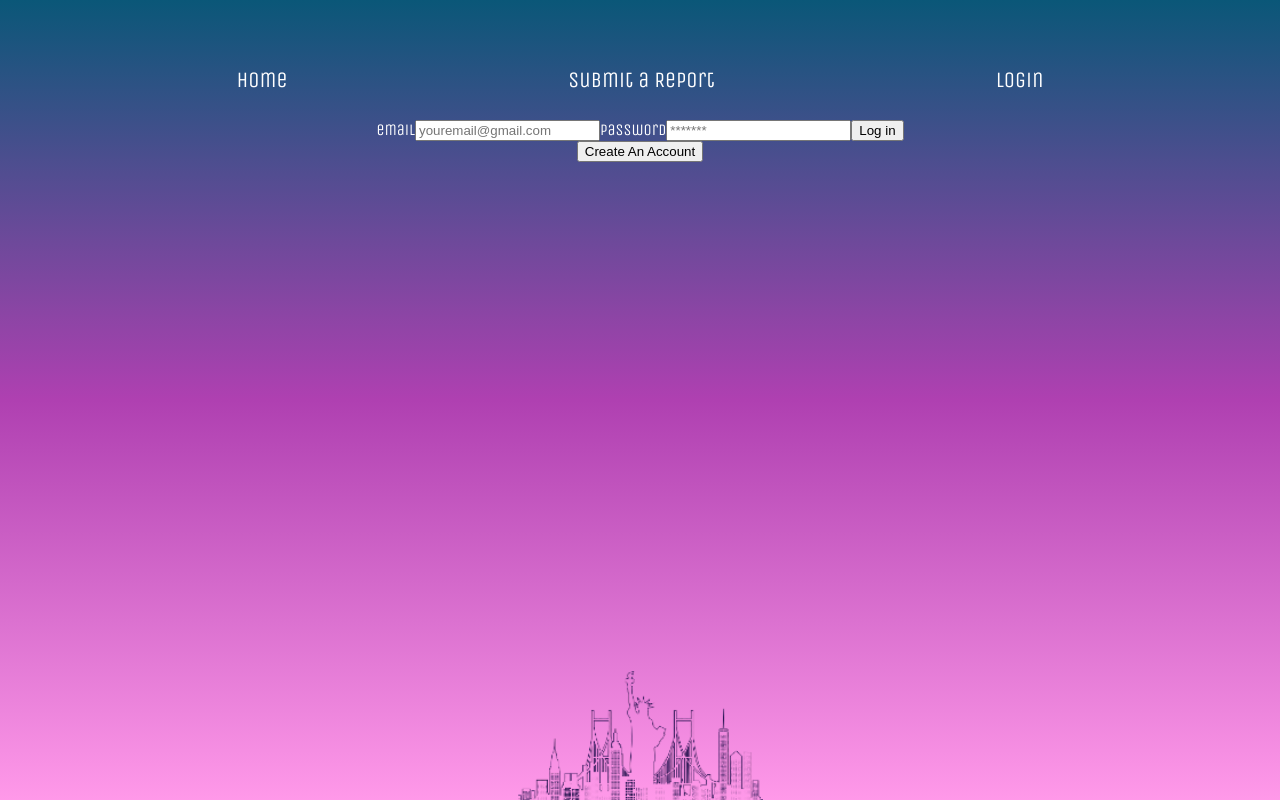
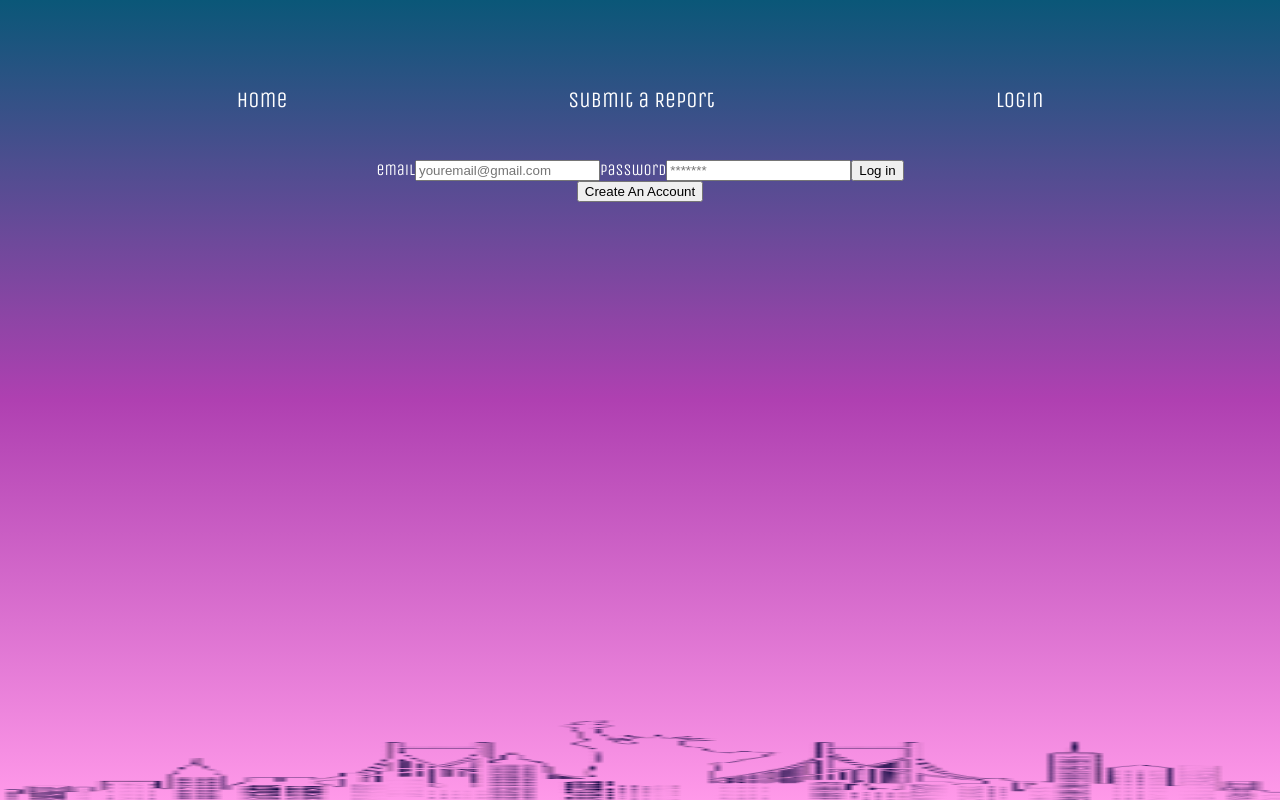
Before and after one commit to vinceoct/walksafeNYC, a React (Vite) app in the folder walksafeNYCReact/: page /login in a window 1280 px wide. Built offline with nearby package versions, Linux system fonts and the light colour scheme; a web font is replaced by a local one.

Commit message:
updated css

```diff
--- a/walksafeNYCReact/package.json
+++ b/walksafeNYCReact/package.json
@@ -10,6 +10,7 @@
     "preview": "vite preview"
   },
   "dependencies": {
+    "heatmap.js": "^2.0.5",
     "mapbox-gl": "^2.15.0",
     "react": "^18.2.0",
     "react-dom": "^18.2.0",
--- a/walksafeNYCReact/src/index.css
+++ b/walksafeNYCReact/src/index.css
@@ -44,17 +44,17 @@ body {
 
 }
 .app-header{
-  height: 15%;
+  height: 20%;
   display: flex;
   justify-content: center;
   align-items: center;
 }
 .app-main{
   padding: 0;
-  height: 70%
+  height: 70%;
 }
 .app-footer{
-  height: 15%
+  height: 10%
 }
 
 .nav-links{
@@ -76,7 +76,7 @@ a:hover {
 }
 
 h3 {
-  width: 85%;
+  width: 95%;
   background-color: #80B4CA;
   padding: 0px;
   border-radius: 10px;
@@ -90,13 +90,15 @@ h3 {
 }
 
 h4 {
+  margin-top: -25px;
+  margin-bottom: 30px;
   font-family: roboto condensed;
   font-size: 14px;
 }
 
 img{
-  height: 800% ;
-  margin-top: -10px
+  height: 1000% ;
+  width: 100%
 }
 
 .homePage{
@@ -106,13 +108,13 @@ img{
 }
 .mappo{
   height: 30%;
-  width: 85%;
+  width: 95%;
   display: flex;
   align-items: center;
   justify-content: center;
   border-radius: 10px;
   overflow:hidden;
-  margin: 1%;
+
   box-shadow: 0 1px 2px rgba(0,0,0, .15),
               0 2px 4px rgba(0, 0, 0, .2),
               0 4px 8px rgba(0, 0, 0, .25),
@@ -121,5 +123,5 @@ img{
 
 #mapContainer.map.mapboxgl-map {
   width: 1200px;
-  height: 340px;
+  height: 370.5px;
 }
```
Also changed, not shown: walksafeNYCReact/src/components/Map.jsx (+12 -10 lines), 1 other file (tests, documents, lock files or other folders).
